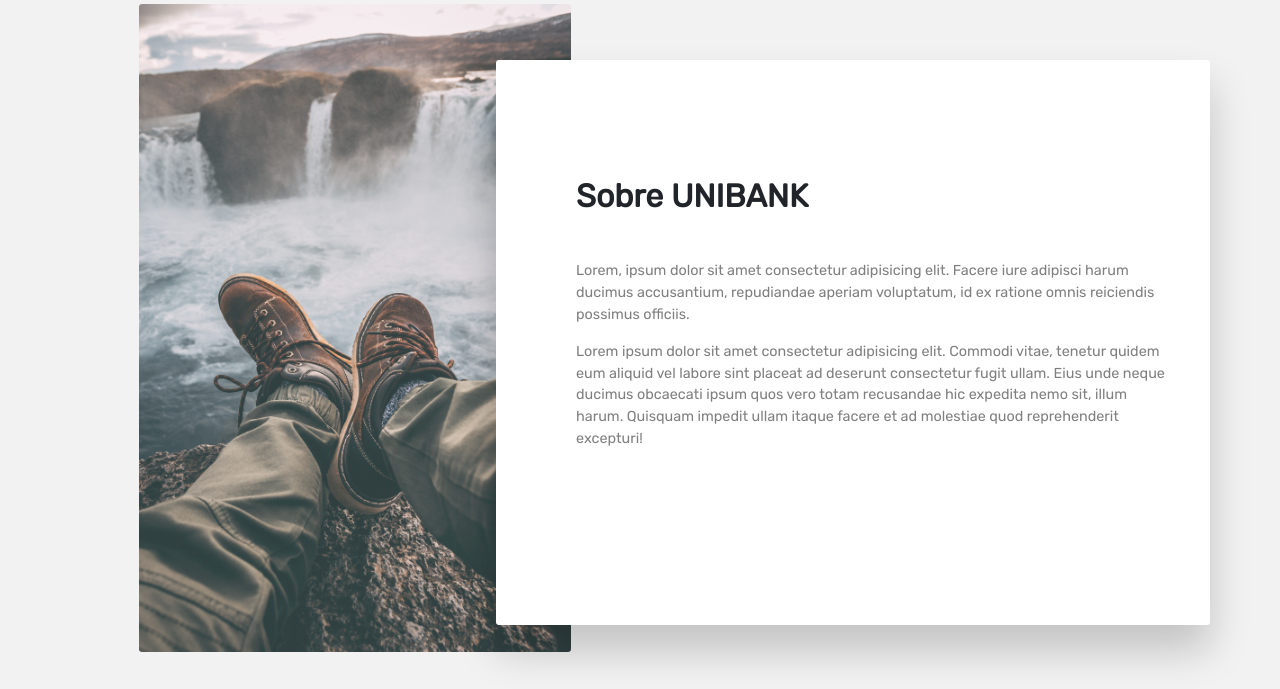
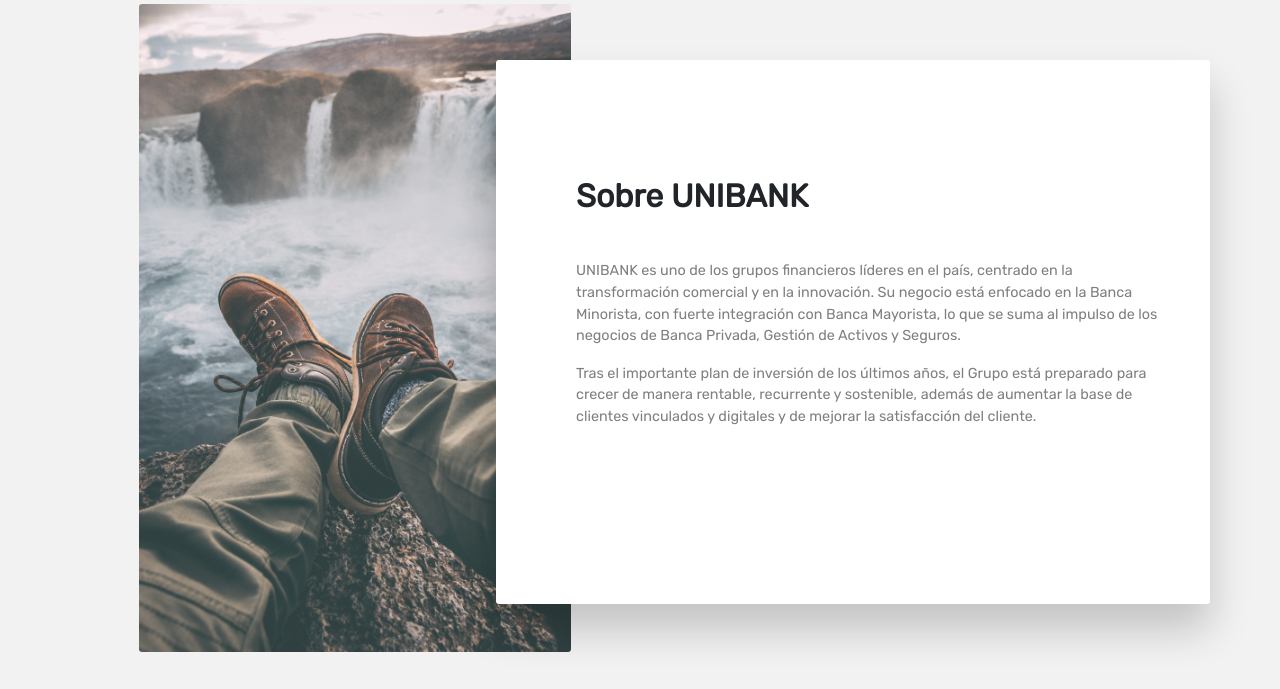
Before and after one commit to Maskeit/Proyecto-Integrador-3, a PHP site: page /index.php in a window 1280 px wide. Shown: the part 942-1631 px from the top of the page. Run offline with PHP 8.4, Linux system fonts and the light colour scheme; some libraries are stand-ins or nearby versions; some web fonts are replaced.

Commit message:
Cambios Miguel1.0

```diff
--- a/vistas/index.view.php
+++ b/vistas/index.view.php
@@ -41,13 +41,13 @@ require 'header.php';
             <div class="panel text-left" id="aboutUs">
               <h1>Sobre UNIBANK</h1>
               <p class="pt-4">
-                Lorem, ipsum dolor sit amet consectetur adipisicing elit. Facere iure adipisci harum ducimus accusantium, repudiandae aperiam
-                voluptatum, id ex ratione omnis reiciendis possimus officiis.
+              UNIBANK es uno de los grupos financieros líderes en el país, centrado en la transformación comercial y en la innovación.
+              Su negocio está enfocado en la Banca Minorista, con fuerte integración con Banca Mayorista, lo que se suma al impulso de
+              los negocios de Banca Privada, Gestión de Activos y Seguros.
               </p>
               <p>
-                Lorem ipsum dolor sit amet consectetur adipisicing elit. Commodi vitae, tenetur quidem eum aliquid vel labore sint placeat
-                ad deserunt consectetur fugit ullam. Eius unde neque ducimus obcaecati ipsum quos vero totam recusandae hic
-                expedita nemo sit, illum harum. Quisquam impedit ullam itaque facere et ad molestiae quod reprehenderit excepturi!
+              Tras el importante plan de inversión de los últimos años, el Grupo está preparado para crecer de manera rentable,
+              recurrente y sostenible, además de aumentar la base de clientes vinculados y digitales y de mejorar la satisfacción del cliente.
               </p>
             </div>
           </div>
```
Also changed, not shown: funciones/cerrarSesionCliente.php (deleted, +0 -9 lines), vistas/adminUser.view.php (line endings or trailing spaces).
